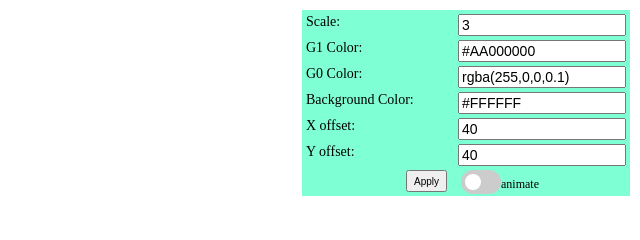
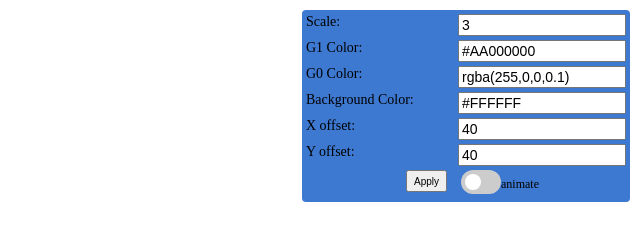
Before and after one commit to xeecos/gcode-simulator, a plain HTML site: page sim.html in a window 1280 px wide. Shown: the top 240 px of the page, without its empty margins (640-1280 px from the left). Drawn offline with Linux system fonts and the light colour scheme.

Commit message:
update css

```diff
--- a/sim.html
+++ b/sim.html
@@ -23,8 +23,9 @@
             width: 320px;
             right: 10px;
             top: 10px;
-            padding: 4px 4px;
-            background-color: aquamarine;
+            padding: 4px 4px 10px 4px;
+            background-color: rgb(62, 121, 209);
+            border-radius: 4px;
         }
 
         input {
```
